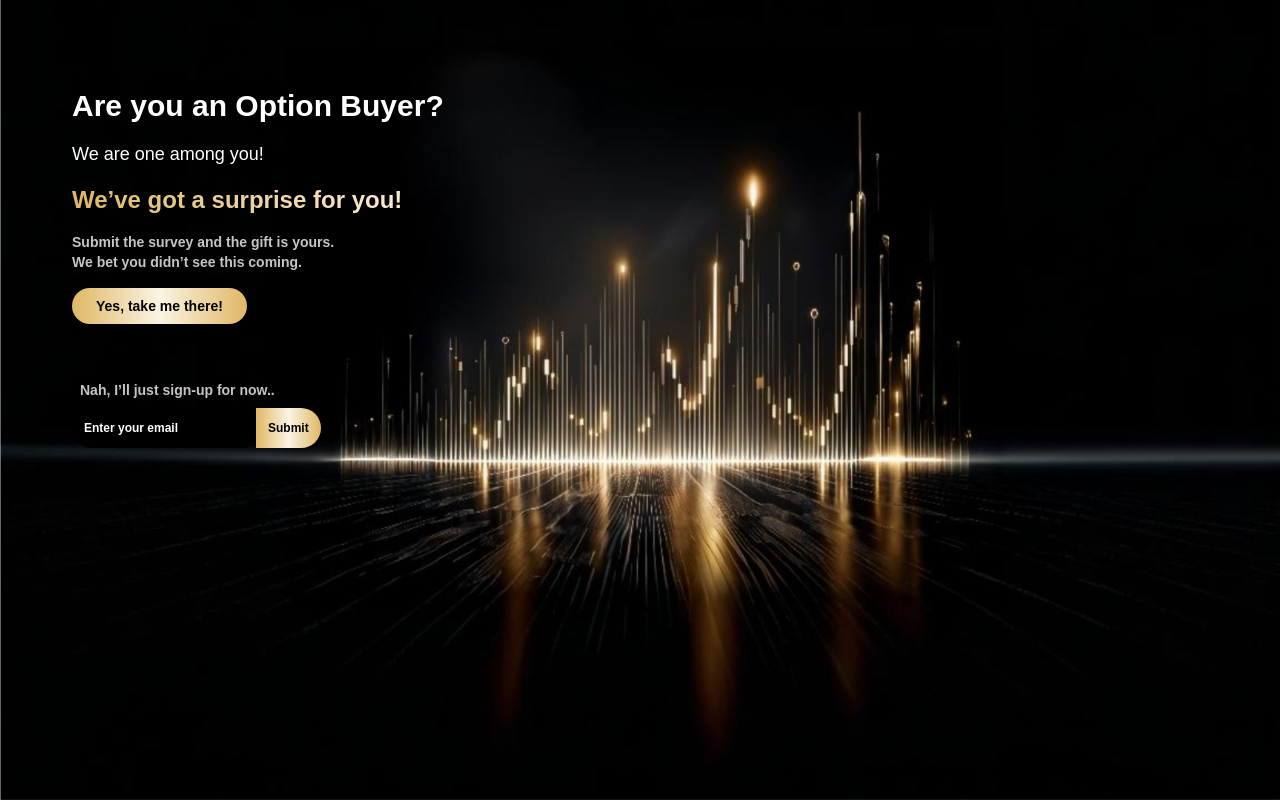
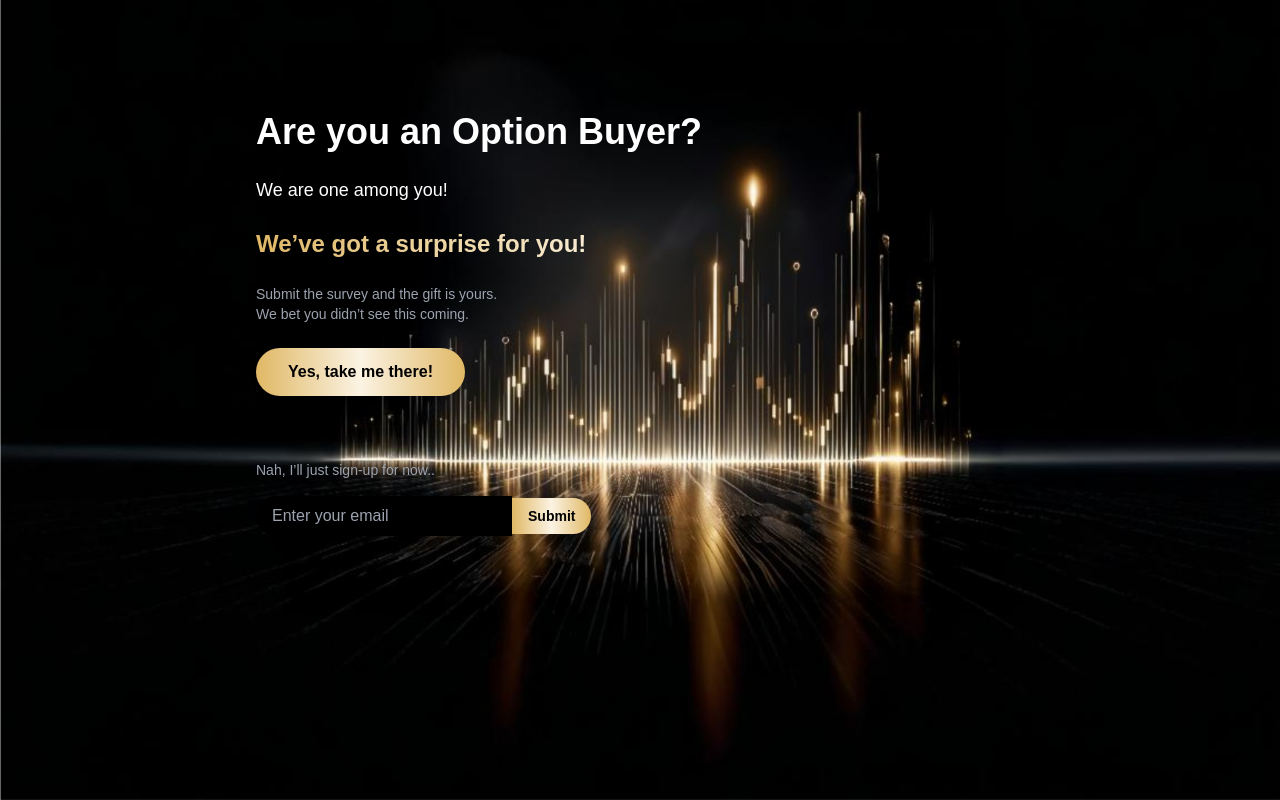
Before and after one commit to srajan07/trade, a React (Vite) app: page / in a window 1280 px wide. Built offline with nearby package versions, Linux system fonts and the light colour scheme.

Commit message:
Your commit message here

```diff
--- a/src/components/Hero.jsx
+++ b/src/components/Hero.jsx
@@ -1,21 +1,162 @@
+// import React, { useState } from "react";
+// import bgImage from "../assets/bg.jpeg";
+// import TradingSurvey from "./TradingSurvey";
+
+// const Hero = () => {
+//   const [showSurvey, setShowSurvey] = useState(false); // To toggle survey visibility
+//   const [email, setEmail] = useState(""); // Email input state
+//   const [emailSubmitted, setEmailSubmitted] = useState(false); // To track email submission status
+//   const [emailEntered, setEmailEntered] = useState(false); // To track if email has been entered
+//   const [hideText, setHideText] = useState(false); // To hide the introductory text after button click
+
+//   const handleYesClick = () => {
+//     setShowSurvey(true); // Show survey when "Yes" is clicked
+//     setHideText(true); // Hide the text after clicking the button
+//   };
+
+//   const handleEmailChange = (e) => {
+//     setEmail(e.target.value); // Update email value
+//   };
+
+//   const handleSubmitEmail = async (e) => {
+//     e.preventDefault();
+
+//     if (email) {
+//       try {
+//         // Send email to the backend API
+//         const response = await fetch('https://trade-app-backend-69ex.onrender.com/api/users/email', {
+//           method: 'POST',
+//           headers: {
+//             'Content-Type': 'application/json',
+//           },
+//           body: JSON.stringify({ email }), // Send email as JSON
+//         });
+
+//         const data = await response.json();
+
+//         if (response.ok) {
+//           // Successfully saved the email
+//           setEmailEntered(true);
+//           setEmailSubmitted(true);
+//         } else {
+//           // Handle errors
+//           alert(data.message || "Error occurred while submitting the email");
+//         }
+//       } catch (error) {
+//         alert("Failed to submit email, please try again.");
+//         console.error(error);
+//       }
+//     } else {
+//       alert("Please enter a valid email.");
+//     }
+//   };
+
+
+//   return (
+//     <div
+//   className="min-h-screen bg-black text-white relative p-4"
+//   style={{
+//     backgroundImage: `url(${bgImage})`, // Use backgroundImage for URLs
+//     backgroundSize: "cover",
+//     backgroundPosition: "center bottom",
+//   }}
+// >
+
+// <div className="container mx-auto px-4 pt-16 md:pt-20 lg:pt-24">
+//         <div className="max-w-3xl mx-auto">
+//           <div className="text-left space-y-6">
+//             <h1 className="text-3xl md:text-4xl font-bold leading-tight">
+//               Are you an Option Buyer?
+//             </h1>
+//             <p className="text-base md:text-lg">We are one among you!</p>
+//             <p className="text-xl md:text-2xl bg-gradient-to-r from-[#E0B865] via-[#FBF3E3] to-[#E0B865] bg-clip-text text-transparent font-semibold">
+//               We’ve got a surprise for you!
+//             </p>
+
+//             {/* Conditional Text */}
+//             {!hideText && !emailEntered && !emailSubmitted && (
+//               <>
+//                <p className="text-sm font-medium text-gray-400">
+//                 Submit the survey and the gift is yours.
+//                 <br />
+//                 We bet you didn’t see this coming.
+//               </p>
+//               </>
+//             )}
+
+//             {/* Conditional Rendering */}
+//             {!showSurvey ? (
+//               <>
+//                 {/* Survey Button */}
+//                 {!emailEntered && !emailSubmitted && (
+//                  <button
+//                  onClick={handleYesClick}
+//                  className="bg-gradient-to-r from-[#E0B865] via-[#FBF3E3] to-[#E0B865] text-black px-8 py-3 rounded-full font-bold text-sm md:text-base shadow-md hover:shadow-lg transition-shadow"
+//                >
+//                  Yes, take me there!
+//                </button>
+//                 )}
+
+//                 {/* Email Form */}
+//                 {!emailSubmitted && !emailEntered && (
+//                   <form className="flex flex-col gap-2 pt-10" onSubmit={handleSubmitEmail}>
+//                     <p className="text-xs md:text-sm font-bold text-[#C5C5C5] pl-2">
+//                       Nah, I’ll just sign-up for now..
+//                     </p>
+//                     <div className="flex items-center gap-2">
+//                       <input
+//                         type="email"
+//                         placeholder="Enter your email"
+//                         value={email}
+//                         onChange={handleEmailChange}
+//                         className="px-3 py-3 rounded-l-full text-white font-bold w-36 md:w-44 bg-black border-2 border-[#E0B865] placeholder-white text-xs focus:outline-none"
+//                       />
+//                       <button
+//                         onClick={handleSubmitEmail}
+//                         className="bg-gradient-to-r from-[#E0B865] via-[#FBF3E3] to-[#E0B865] text-black px-3 py-3 rounded-r-full font-bold text-xs"
+//                       >
+//                         Submit
+//                       </button>
+//                     </div>
+//                   </form>
+//                 )}
+
+//                 {/* Success Message */}
+//                 {emailSubmitted && (
+//                   <div className="mt-4 text-lg font-bold text-[#E0B865]">
+//                    Thank you. We’ll keep you updated :)
+//                   </div>
+//                 )}
+//               </>
+//             ) : (
+//               <TradingSurvey />
+//             )}
+//           </div>
+//         </div>
+//       </div>
+//     </div>
+//   );
+// };
+
+// export default Hero;
 import React, { useState } from "react";
 import bgImage from "../assets/bg.jpeg";
 import TradingSurvey from "./TradingSurvey";
 
 const Hero = () => {
-  const [showSurvey, setShowSurvey] = useState(false); // To toggle survey visibility
-  const [email, setEmail] = useState(""); // Email input state
-  const [emailSubmitted, setEmailSubmitted] = useState(false); // To track email submission status
-  const [emailEntered, setEmailEntered] = useState(false); // To track if email has been entered
-  const [hideText, setHideText] = useState(false); // To hide the introductory text after button click
+  const [showSurvey, setShowSurvey] = useState(false);
+  const [email, setEmail] = useState("");
+  const [emailSubmitted, setEmailSubmitted] = useState(false);
+  const [emailEntered, setEmailEntered] = useState(false);
+  const [hideText, setHideText] = useState(false);
 
   const handleYesClick = () => {
-    setShowSurvey(true); // Show survey when "Yes" is clicked
-    setHideText(true); // Hide the text after clicking the button
+    setShowSurvey(true);
+    setHideText(true);
   };
 
   const handleEmailChange = (e) => {
-    setEmail(e.target.value); // Update email value
+    setEmail(e.target.value);
   };
 
   const handleSubmitEmail = async (e) => {
@@ -23,23 +164,20 @@ const Hero = () => {
 
     if (email) {
       try {
-        // Send email to the backend API
-        const response = await fetch('https://trade-app-backend-69ex.onrender.com/api/users/email', {
-          method: 'POST',
+        const response = await fetch("https://trade-app-backend-69ex.onrender.com/api/users/email", {
+          method: "POST",
           headers: {
-            'Content-Type': 'application/json',
+            "Content-Type": "application/json",
           },
-          body: JSON.stringify({ email }), // Send email as JSON
+          body: JSON.stringify({ email }),
         });
 
         const data = await response.json();
 
         if (response.ok) {
-          // Successfully saved the email
           setEmailEntered(true);
           setEmailSubmitted(true);
         } else {
-          // Handle errors
           alert(data.message || "Error occurred while submitting the email");
         }
       } catch (error) {
@@ -51,70 +189,61 @@ const Hero = () => {
     }
   };
 
-
   return (
     <div
-  className="min-h-screen bg-black text-white relative p-2"
+      className="min-h-screen bg-black text-white relative p-4"
       style={{
-    backgroundImage: `url(${bgImage})`, // Use backgroundImage for URLs
+        backgroundImage: `url(${bgImage})`,
         backgroundSize: "cover",
         backgroundPosition: "center bottom",
       }}
     >
-
-      <div className="container mx-auto px-4 pt-10 md:pt-16 lg:pt-20 pl-10 md:pl-12 lg:pl-16 relative">
-        <div className="max-w-3xl">
-          {/* Content Top-Left */}
-          <div className="text-left space-y-4">
-            <h1 className="text-2xl md:text-3xl font-bold leading-tight">
+      <div className="container mx-auto px-4 pt-16 md:pt-20 lg:pt-24">
+        <div className="max-w-3xl mx-auto">
+          <div className="text-left space-y-6">
+            <h1 className="text-3xl md:text-4xl font-bold leading-tight">
               Are you an Option Buyer?
             </h1>
             <p className="text-base md:text-lg">We are one among you!</p>
-            <p className="text-lg md:text-2xl bg-gradient-to-r from-[#E0B865] via-[#FBF3E3] to-[#E0B865] bg-clip-text text-transparent font-semibold">
+            <p className="text-xl md:text-2xl bg-gradient-to-r from-[#E0B865] via-[#FBF3E3] to-[#E0B865] bg-clip-text text-transparent font-semibold">
               We’ve got a surprise for you!
             </p>
 
-            {/* Conditional Text */}
             {!hideText && !emailEntered && !emailSubmitted && (
-              <>
-                <p className="text-sm font-bold mb-2 text-[#C5C5C5] font-lexend-light">
+              <p className="text-sm font-medium text-gray-400">
                 Submit the survey and the gift is yours.
                 <br />
                 We bet you didn’t see this coming.
               </p>
-              </>
             )}
 
-            {/* Conditional Rendering */}
             {!showSurvey ? (
               <>
-                {/* Survey Button */}
                 {!emailEntered && !emailSubmitted && (
                   <button
                     onClick={handleYesClick}
-                    className="bg-gradient-to-r from-[#E0B865] via-[#FBF3E3] to-[#E0B865] text-black px-6 py-2 rounded-full font-bold text-xs md:text-sm shadow-lg"
+                    className="bg-gradient-to-r from-[#E0B865] via-[#FBF3E3] to-[#E0B865] text-black px-8 py-3 rounded-full font-bold text-sm md:text-base shadow-md hover:shadow-lg transition-shadow"
                   >
                     Yes, take me there!
                   </button>
                 )}
 
-                {/* Email Form */}
                 {!emailSubmitted && !emailEntered && (
-                  <form className="flex flex-col gap-2 pt-10" onSubmit={handleSubmitEmail}>
-                    <p className="text-xs md:text-sm font-bold text-[#C5C5C5] pl-2">
+                  <form className="flex flex-col gap-4 pt-10" onSubmit={handleSubmitEmail}>
+                    <p className="text-xs md:text-sm font-medium text-gray-400">
                       Nah, I’ll just sign-up for now..
                     </p>
-                    <div className="flex items-center gap-2">
+                    <div className="flex items-center">
                       <input
                         type="email"
                         placeholder="Enter your email"
                         value={email}
                         onChange={handleEmailChange}
-                        className="px-3 py-3 rounded-l-full text-white font-bold w-36 md:w-44 bg-black border-2 border-[#E0B865] placeholder-white text-xs focus:outline-none"
+                        className="px-4 py-2 rounded-l-full text-white bg-black border-2 border-[#E0B865] placeholder-gray-400 w-44 md:w-64 focus:outline-none"
                       />
                       <button
-                        onClick={handleSubmitEmail}
-                        className="bg-gradient-to-r from-[#E0B865] via-[#FBF3E3] to-[#E0B865] text-black px-3 py-3 rounded-r-full font-bold text-xs"
+                        type="submit"
+                        className="bg-gradient-to-r from-[#E0B865] via-[#FBF3E3] to-[#E0B865] text-black px-4 py-2 rounded-r-full font-bold text-xs md:text-sm hover:opacity-90 transition-opacity"
                       >
                         Submit
                       </button>
@@ -122,9 +251,8 @@ const Hero = () => {
                   </form>
                 )}
 
-                {/* Success Message */}
                 {emailSubmitted && (
-                  <div className="mt-4 text-lg font-bold text-[#E0B865]">
+                  <div className="mt-6 text-lg font-semibold text-[#E0B865]">
                     Thank you. We’ll keep you updated :)
                   </div>
                 )}
--- a/src/components/TradingSurvey.jsx
+++ b/src/components/TradingSurvey.jsx
@@ -256,7 +256,7 @@ const handleOptionSelect = (option) => {
               <span className="text-[#E0B865] ml-1 text-xl">*</span> // Added asterisk for mandatory questions
             )}
           </p>
-                    <div className="flex flex-col gap-2">
+                    <div className="flex flex-col ">
                      {surveyQuestions[currentQuestionIndex].type === "single" &&
                             surveyQuestions[currentQuestionIndex].options.map((option, index) => (
                                 <label key={index} className="flex items-center gap-2">
```
Also changed, not shown: 1 other file (tests, documents, lock files or other folders). Lines whose indentation alone changed are shown as unchanged.
